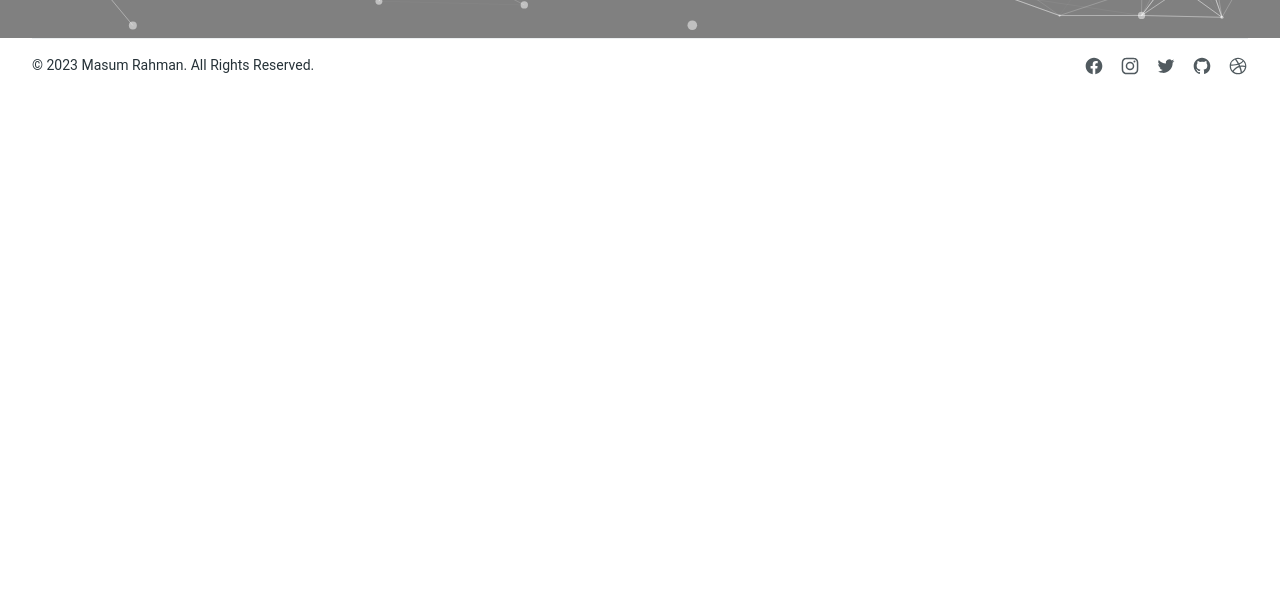
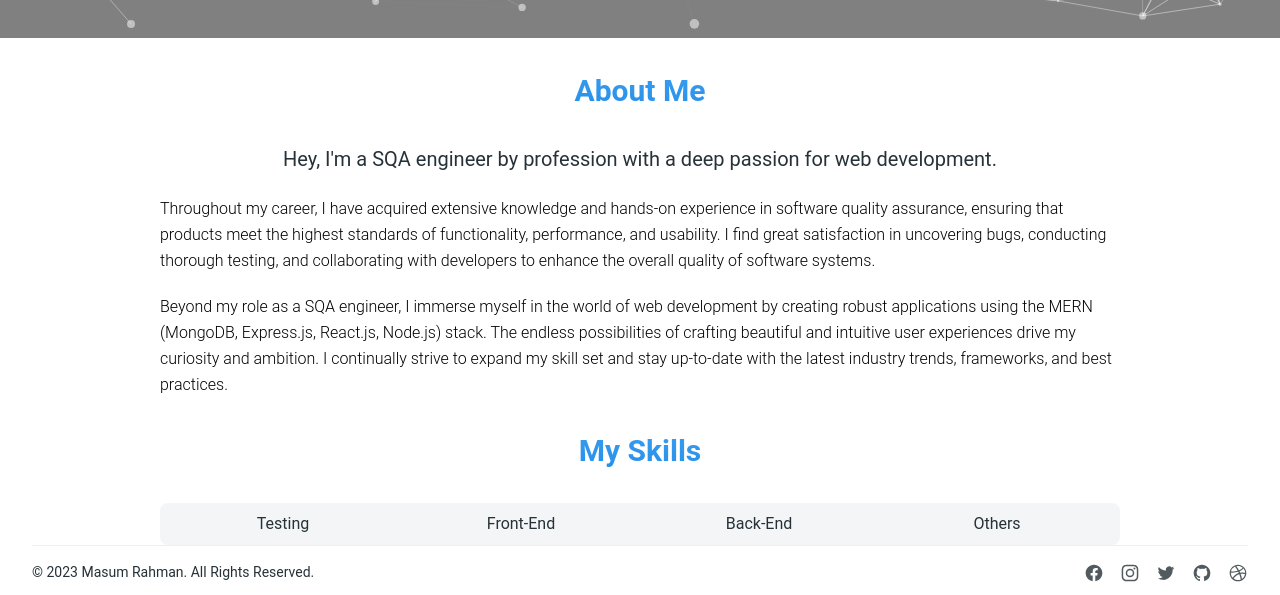
Before and after one commit to masum73/masum-react-portfolio, a React (Vite) app: page / in a window 1280 px wide. Shown: the part 642-1237 px from the top of the page. Before the commit the page ends 800 px from the top, so only its background shows below. Built offline with nearby package versions, Linux system fonts and the light colour scheme.

Commit message:
mouse pointer added, about section done and skills section partially done

```diff
--- a/index.html
+++ b/index.html
@@ -4,7 +4,7 @@
     <meta charset="UTF-8" />
     <link rel="icon" type="image/svg+xml" href="/vite.svg" />
     <meta name="viewport" content="width=device-width, initial-scale=1.0" />
-    <title>Vite + React</title>
+    <title>Masum Rahman || Portfolio</title>
   </head>
   <body>
     <div id="root"></div>
--- a/package.json
+++ b/package.json
@@ -14,6 +14,7 @@
     "localforage": "^1.10.0",
     "match-sorter": "^6.3.1",
     "react": "^18.2.0",
+    "react-animated-cursor": "^2.7.0",
     "react-dom": "^18.2.0",
     "react-particles": "^2.10.1",
     "react-router-dom": "^6.13.0",
--- a/src/components/Home/About/About.jsx
+++ b/src/components/Home/About/About.jsx
@@ -1,9 +1,23 @@
+import { Typography } from '@material-tailwind/react';
 import React from 'react';
 
 const About = () => {
     return (
-        <div>
-            <h2>About</h2>
+        <div className='mx-auto w-9/12'>
+            {/* <h2 className='text-3xl font-semibold'>About Me</h2> */}
+            <Typography className='my-8 text-center' variant="h3" color="blue" textGradient>
+                About Me
+            </Typography>
+            <Typography className='text-center' variant="lead" color="blue-gray">
+                Hey, I'm a SQA engineer by profession with a deep passion for web development.
+            </Typography>
+            {/* <br /> <br /> */}
+            <Typography className='my-5' variant="paragraph">
+                Throughout my career, I have acquired extensive knowledge and hands-on experience in software quality assurance, ensuring that products meet the highest standards of functionality, performance, and usability. I find great satisfaction in uncovering bugs, conducting thorough testing, and collaborating with developers to enhance the overall quality of software systems.
+            </Typography>
+            <Typography className='my-5' variant="paragraph">
+                Beyond my role as a SQA engineer, I immerse myself in the world of web development by creating robust applications using the MERN (MongoDB, Express.js, React.js, Node.js) stack. The endless possibilities of crafting beautiful and intuitive user experiences drive my curiosity and ambition. I continually strive to expand my skill set and stay up-to-date with the latest industry trends, frameworks, and best practices.
+            </Typography>
         </div>
     );
 };
--- a/src/components/Home/About/Skills.jsx
+++ b/src/components/Home/About/Skills.jsx
@@ -1,9 +1,71 @@
+import { Typography } from '@material-tailwind/react';
 import React from 'react';
+import {
+    Tabs,
+    TabsHeader,
+    TabsBody,
+    Tab,
+    TabPanel,
+} from "@material-tailwind/react";
 
 const Skills = () => {
+    const data = [
+        {
+            label: "Testing",
+            value: "testing",
+            desc: `It really matters and then like it really doesn't matter.
+          What matters is the people who are sparked by it. And the people
+          who are like offended by it, it doesn't matter.`,
+        },
+        {
+            label: "Front-End",
+            value: "front-end",
+            desc: `Because it's about motivating the doers. Because I'm here
+          to follow my dreams and inspire other people to follow their dreams, too.`,
+        },
+        {
+            label: "Back-End",
+            value: "back-end",
+            desc: `We're not always in the position that we want to be at.
+          We're constantly growing. We're constantly making mistakes. We're
+          constantly trying to express ourselves and actualize our dreams.`,
+        },
+        {
+            label: "Others",
+            value: "others",
+            desc: `Because it's about motivating the doers. Because I'm here
+          to follow my dreams and inspire other people to follow their dreams, too.`,
+        },
+        // {
+        //     label: "Svelte",
+        //     value: "svelte",
+        //     desc: `We're not always in the position that we want to be at.
+        //   We're constantly growing. We're constantly making mistakes. We're
+        //   constantly trying to express ourselves and actualize our dreams.`,
+        // },
+    ];
+
     return (
-        <div>
-            <h2>Skills</h2>
+        <div className='mx-auto w-9/12'>
+            <Typography className='my-8 text-center' variant="h3" color="blue" textGradient>
+                My Skills
+            </Typography>
+            <Tabs value="html">
+                <TabsHeader>
+                    {data.map(({ label, value }) => (
+                        <Tab key={value} value={value}>
+                            {label}
+                        </Tab>
+                    ))}
+                </TabsHeader>
+                <TabsBody>
+                    {data.map(({ value, desc }) => (
+                        <TabPanel key={value} value={value}>
+                            {desc}
+                        </TabPanel>
+                    ))}
+                </TabsBody>
+            </Tabs>
         </div>
     );
 };
--- a/src/components/Home/Home/Banner.jsx
+++ b/src/components/Home/Home/Banner.jsx
@@ -108,7 +108,7 @@ const Banner = () => {
                     <span style={{ color: 'blue', fontWeight: 'bold' }}>
                         {/* Style will be inherited from the parent element */}
                         <Typewriter
-                            words={['SQA Engineer', 'React Front-end Developer', 'Freelancer']}
+                            words={['SQA Engineer', 'MERN Developer', 'Freelancer']}
                             loop={1/0}
                             cursor
                             cursorStyle='_'
--- a/src/components/Home/Home/Home.jsx
+++ b/src/components/Home/Home/Home.jsx
@@ -7,6 +7,8 @@ const Home = () => {
     return (
         <div>
             <Banner></Banner>
+            <About></About>
+            <Skills></Skills>
         </div>
     );
 };
--- a/src/main.jsx
+++ b/src/main.jsx
@@ -7,6 +7,7 @@ import {
   createBrowserRouter,
   RouterProvider,
 } from "react-router-dom";
+import AnimatedCursor from "react-animated-cursor"
 import Main from './layout/Main.jsx';
 import Home from './components/Home/Home/Home.jsx';
 const router = createBrowserRouter([
@@ -27,6 +28,20 @@ ReactDOM.createRoot(document.getElementById('root')).render(
   <React.StrictMode>
     <ThemeProvider>
       <RouterProvider router={router} />
+      <AnimatedCursor
+        innerSize={8}
+        outerSize={35}
+        innerScale={1}
+        outerScale={2}
+        outerAlpha={0}
+        hasBlendMode={true}
+        innerStyle={{
+          backgroundColor: 'lightskyblue'
+        }}
+        outerStyle={{
+          border: '3px solid lightskyblue'
+        }}
+      />
     </ThemeProvider>
   </React.StrictMode>,
 )
```
Also changed, not shown: 1 other file (tests, documents, lock files or other folders).
